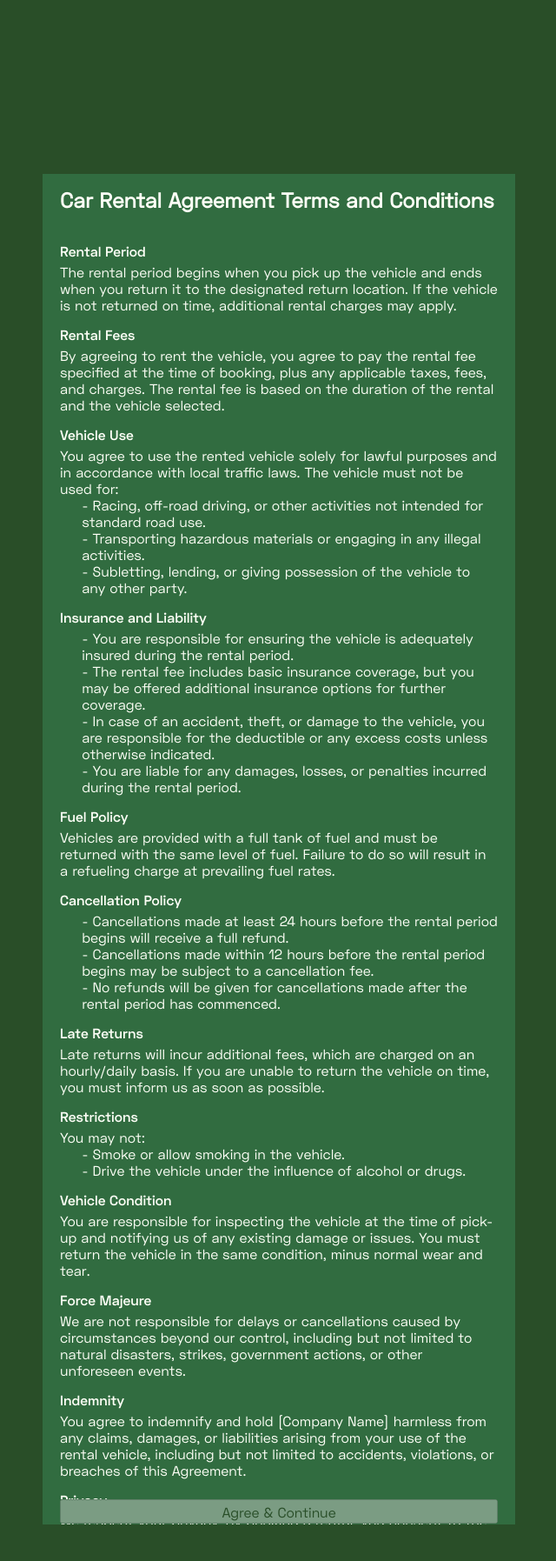
After one commit to AylexCODE/Online-Car-Rental-System, a PHP site: page /home/pages/agreement.php in a window 1280 px wide. The commit adds this page. Shown: the part 317-2112 px from the top of the page at 87% size, without its empty margins (319-959 px from the left). Run offline with PHP 8.4, Linux system fonts and the light colour scheme.

Commit message:
Added Agreement Page

```diff
--- /dev/null
+++ b/home/pages/agreement.php
@@ -0,0 +1,181 @@
+<!DOCTYPE html>
+<html lang="en">
+<head>
+    <meta charset="UTF-8">
+    <meta name="viewport" content="width=device-width, initial-scale=1.0">
+    <style type="text/css">
+        @font-face{
+            font-family: space-grotesk-regular;
+            url: ("../../fonts/SpaceGrotesk-Regular.otf");
+            src: url("../../fonts/SpaceGrotesk-Regular.otf");
+        }
+        @font-face{
+            font-family: space-grotesk-semibold;
+            url: ("../../fonts/SpaceGrotesk-SemiBold.otf");
+            src: url("../../fonts/SpaceGrotesk-SemiBold.otf");
+        }
+        * {
+            margin: 0;
+            padding: 0;
+            font-family: space-grotesk-regular;
+            font-size: 16px;
+            box-sizing: border-box;
+            user-select: none;
+        }
+
+        ::-webkit-scrollbar {
+            display: none;
+        }
+
+        body{
+            height: 100dvh;
+            width: 100dvw;
+            background-color: #294E28;
+            overflow-y: scroll;
+            scroll-behavior: smooth;
+            display: grid;
+            place-items: center;
+            color: #FDFFF6;
+        }
+
+        h3{
+            font-size: 24px;
+        }
+
+        div{
+            width: 42.5%;
+            height: 60%;
+            overflow-y: scroll;
+            background-color: #316C40;
+            display: flex;
+            flex-direction: column;
+
+            &::-webkit-scrollbar {
+                display: block;
+                width: 10px;
+                background-color: #38814a;
+            }
+
+            &::-webkit-scrollbar-thumb{
+                background:rgb(103, 221, 133);
+            }
+
+            padding: 15px 20px;
+        }
+
+        span:not(:has(button)){
+            width: 95%;
+            height: 1px;
+            background-color: #FDFFF6;
+            margin-inline: auto;
+            display: block;
+            opacity: 0.7;
+            margin-block: 15px 5px;
+        }
+
+        strong {
+            font-family: space-grotesk-semibold;
+            display: block;
+            margin-block: 15px 5px;
+        }
+
+        .indent {
+            display: block;
+            width: 95%;
+            align-self: flex-end;
+        }
+
+        span:has(button){
+            position: sticky;
+            margin-top: 15px;
+            bottom: -15px;
+            width: 100%;
+            background-color: #316C40;
+            display: flex;
+            place-items: center;
+        }
+
+        .acceptButton {
+            outline: none;
+            padding-block: 2.5px;
+            width: 100%;
+            color: #294E28;
+        }
+    </style>
+    <title>Terms And Conditions</title>
+</head>
+<body>
+    <div id='agreement'>
+        <h3>Car Rental Agreement Terms and Conditions</h3>
+        <span></span>
+        <strong>Rental Period</strong>
+        <p>The rental period begins when you pick up the vehicle and ends when you return it to the designated return location. If the vehicle is not returned on time, additional rental charges may apply.</p>
+
+        <strong>Rental Fees</strong>
+        <p>By agreeing to rent the vehicle, you agree to pay the rental fee specified at the time of booking, plus any applicable taxes, fees, and charges. The rental fee is based on the duration of the rental and the vehicle selected.</p>
+
+        <strong>Vehicle Use</strong>
+        <p>You agree to use the rented vehicle solely for lawful purposes and in accordance with local traffic laws. The vehicle must not be used for:</p>
+        <section class='indent'>
+            <p>- Racing, off-road driving, or other activities not intended for standard road use.</p>
+            <p>- Transporting hazardous materials or engaging in any illegal activities.</p>
+            <p>- Subletting, lending, or giving possession of the vehicle to any other party.</p>
+        </section>
+
+        <strong>Insurance and Liability</strong>
+        <section class='indent'>
+            <p>- You are responsible for ensuring the vehicle is adequately insured during the rental period.</p>
+            <p>- The rental fee includes basic insurance coverage, but you may be offered additional insurance options for further coverage.</p>
+            <p>- In case of an accident, theft, or damage to the vehicle, you are responsible for the deductible or any excess costs unless otherwise indicated.</p>
+            <p>- You are liable for any damages, losses, or penalties incurred during the rental period.</p>
+        </section>
+
+        <strong>Fuel Policy</strong>
+        <p>Vehicles are provided with a full tank of fuel and must be returned with the same level of fuel. Failure to do so will result in a refueling charge at prevailing fuel rates.</p>
+
+        <strong>Cancellation Policy</strong>
+        <section class='indent'>
+            <p>- Cancellations made at least 24 hours before the rental period begins will receive a full refund.</p>
+            <p>- Cancellations made within 12 hours before the rental period begins may be subject to a cancellation fee.</p>
+            <p>- No refunds will be given for cancellations made after the rental period has commenced.</p>
+        </section>
+
+        <strong>Late Returns</strong>
+        <p>Late returns will incur additional fees, which are charged on an hourly/daily basis. If you are unable to return the vehicle on time, you must inform us as soon as possible.</p>
+
+        <strong>Restrictions</strong>
+        <p>You may not:</p>
+        <section class='indent'>
+            <p>- Smoke or allow smoking in the vehicle.</p>
+            <p>- Drive the vehicle under the influence of alcohol or drugs.</p>
+        </section>
+
+        <strong>Vehicle Condition</strong>
+        <p>You are responsible for inspecting the vehicle at the time of pick-up and notifying us of any existing damage or issues. You must return the vehicle in the same condition, minus normal wear and tear.</p>
+
+        <strong>Force Majeure</strong>
+        <p>We are not responsible for delays or cancellations caused by circumstances beyond our control, including but not limited to natural disasters, strikes, government actions, or other unforeseen events.</p>
+
+        <strong>Indemnity</strong>
+        <p>You agree to indemnify and hold [Company Name] harmless from any claims, damages, or liabilities arising from your use of the rental vehicle, including but not limited to accidents, violations, or breaches of this Agreement.</p>
+
+        <strong>Privacy</strong>
+        <p>We respect your privacy. By booking a rental, you consent to the collection and processing of your personal data as outlined in our privacy policy, which can be found on our website.</p>
+
+        <br>
+        <p>By booking or renting a vehicle from <u>Quick Ride</u> you confirm that you have read, understood, and agree to these terms and conditions.</p>
+        <span>
+            <button class='acceptButton' disabled="true" onclick="window.close()">Agree & Continue</button>
+        </span>
+    </div>
+</body>
+<script type="text/javascript">
+    const agreement = document.getElementById("agreement");
+
+    agreement.addEventListener('scroll', () => {
+        if(agreement.scrollTop == agreement.scrollHeight - agreement.clientHeight){
+            document.querySelector(".acceptButton").disabled = false;
+        }
+    });
+</script>
+</html>
```
Also changed, not shown: home/pages/rent.php (+35 -102 lines), home/images/icons/navigatePage-icon.svg (added).
